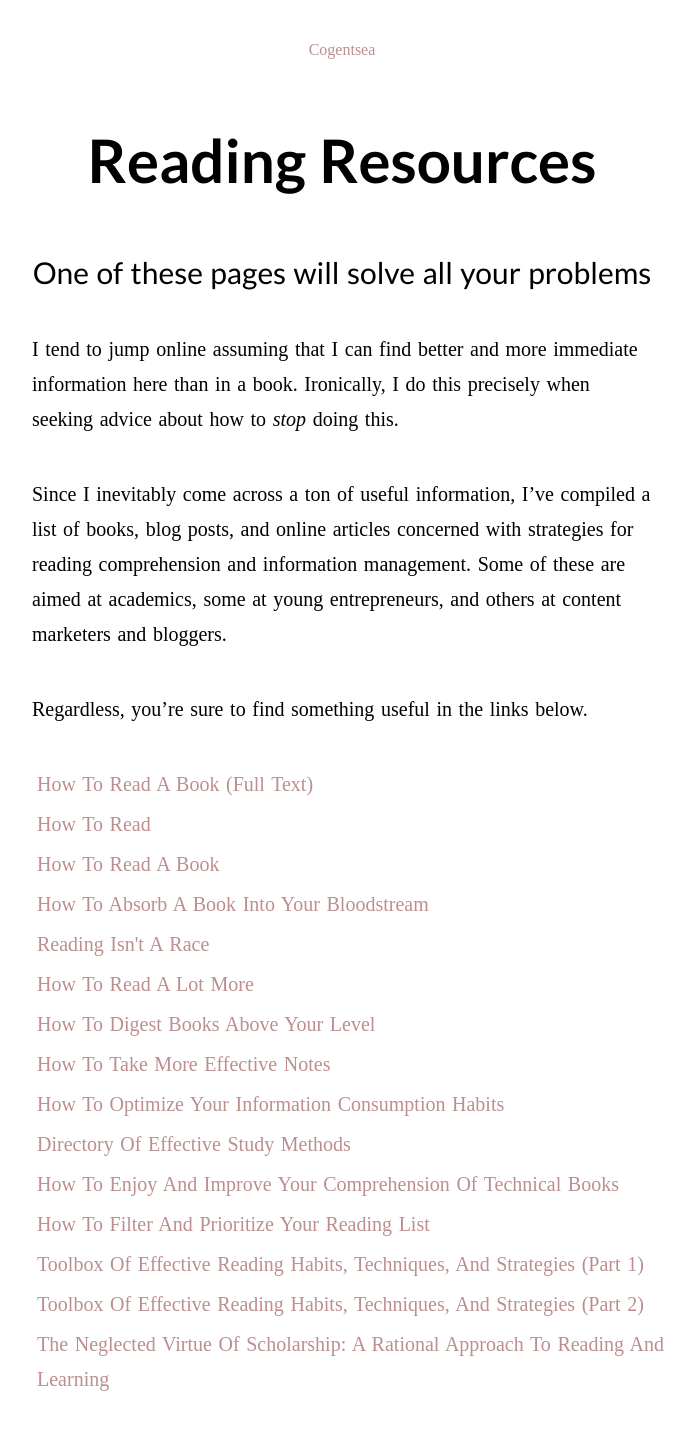
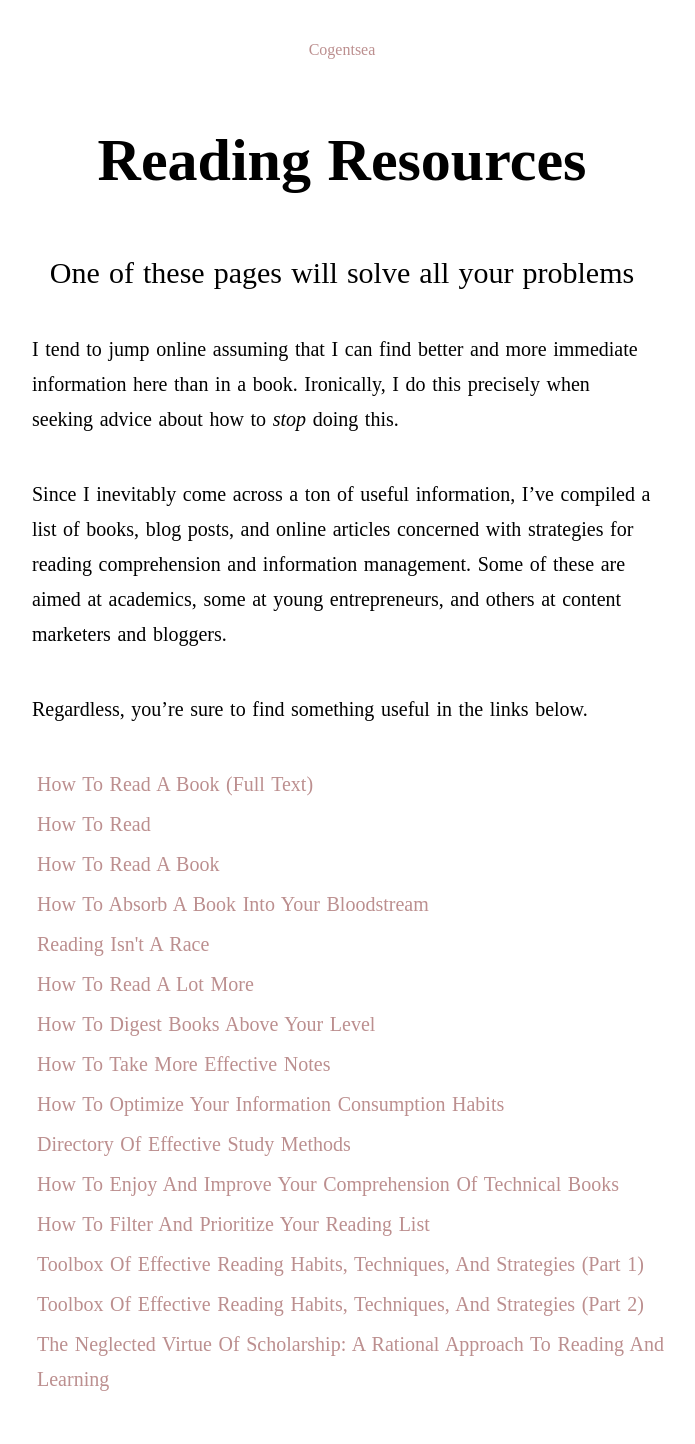
Before and after one commit to jacksoncusick/cogentsea, a Jekyll site: the page built from _posts/2014-09-24-reading-resources.html, in a window 1280 px wide. Shown: the whole page, without its empty margins (298-993 px from the left). Built offline with Jekyll 4.4.1, drawn with Linux system fonts in a browser that asks for light colours; some web fonts are replaced.

Commit message:
Update og_main.css

```diff
--- a/stylesheets/og_main.css
+++ b/stylesheets/og_main.css
@@ -32,7 +32,7 @@ body {
 }
 
 h1, h2, h3 {
-	font-family: 'Lato', sans-serif;
+	font-family: 'Playfair', serif;
 	color: #000000;
 	text-align: center;
 }
```
